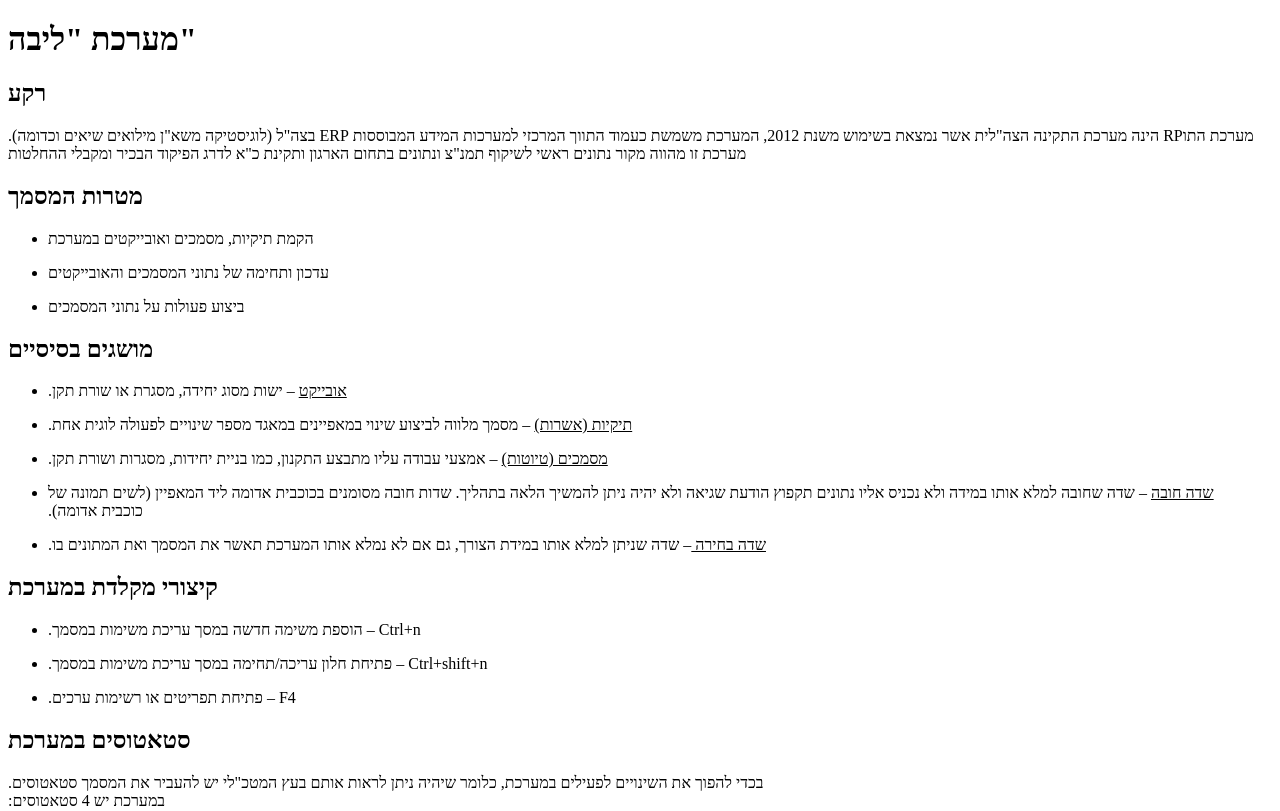
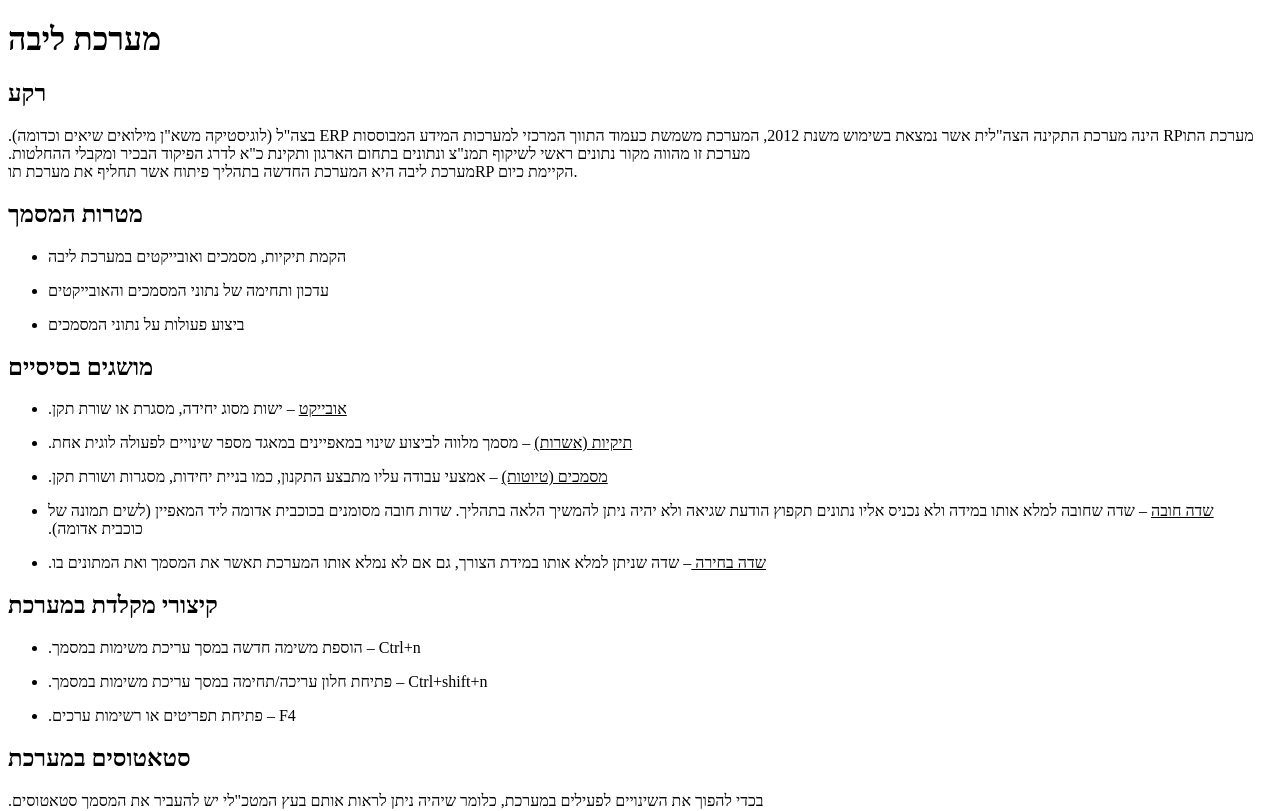
Before and after one commit to Jiggle-89/docs, a Next.js app: page /tkina/tkinatoarp/liba in a window 1280 px wide. Shown: the top 811 px of the page. Built offline with nearby package versions, Linux system fonts and the light colour scheme.

Commit message:
עדכנתי את הרקע והורדתי גרשיים לליבה

```diff
--- a/pages/tkina/tkinatoarp/liba.mdx
+++ b/pages/tkina/tkinatoarp/liba.mdx
@@ -1,9 +1,9 @@
-# מערכת "ליבה"
+# מערכת ליבה
 
  ## רקע
-<p><span lang="he" dir="rtl">מערכת התוRP הינה מערכת התקינה הצה"לית אשר נמצאת בשימוש משנת 2012, המערכת משמשת כעמוד התווך המרכזי למערכות המידע המבוססות&nbsp;ERP בצה"ל (לוגיסטיקה משא"ן מילואים שיאים וכדומה).</span></p><p><span lang="he" dir="rtl">מערכת זו מהווה מקור נתונים ראשי לשיקוף תמנ"צ ונתונים בתחום הארגון ותקינת כ"א לדרג הפיקוד הבכיר ומקבלי ההחלטות</span></p>
+<p><span lang="he" dir="rtl">מערכת התוRP הינה מערכת התקינה הצה"לית אשר נמצאת בשימוש משנת 2012, המערכת משמשת כעמוד התווך המרכזי למערכות המידע המבוססות&nbsp;ERP בצה"ל (לוגיסטיקה משא"ן מילואים שיאים וכדומה).</span></p><p><span lang="he" dir="rtl">מערכת זו מהווה מקור נתונים ראשי לשיקוף תמנ"צ ונתונים בתחום הארגון ותקינת כ"א לדרג הפיקוד הבכיר ומקבלי ההחלטות.</span></p><p>מערכת ליבה היא המערכת החדשה בתהליך פיתוח אשר תחליף את מערכת תוRP הקיימת כיום.</p>
  ## מטרות המסמך
-<ul><li><span lang="he" dir="rtl">הקמת תיקיות, מסמכים ואובייקטים במערכת</span></li><li><span lang="he" dir="rtl">עדכון ותחימה של נתוני המסמכים והאובייקטים</span></li><li><span lang="he" dir="rtl">ביצוע פעולות על נתוני המסמכים</span></li></ul>
+<ul><li><span lang="he" dir="rtl">הקמת תיקיות, מסמכים ואובייקטים במערכת ליבה</span></li><li><span lang="he" dir="rtl">עדכון ותחימה של נתוני המסמכים והאובייקטים</span></li><li><span lang="he" dir="rtl">ביצוע פעולות על נתוני המסמכים</span></li></ul>
  ## מושגים בסיסיים
 <ul><li><span lang="he" dir="rtl"><u>אובייקט</u> – ישות מסוג יחידה, מסגרת או שורת תקן.</span></li><li><span lang="he" dir="rtl"><u>תיקיות (אשרות)</u> – מסמך מלווה לביצוע שינוי במאפיינים במאגד מספר שינויים לפעולה לוגית אחת.</span></li><li><span lang="he" dir="rtl"><u>מסמכים (טיוטות)</u> – אמצעי עבודה עליו מתבצע התקנון, כמו בניית יחידות, מסגרות ושורת תקן.</span></li><li><span lang="he" dir="rtl"><u>שדה חובה</u> – שדה שחובה למלא אותו במידה ולא נכניס אליו נתונים תקפוץ הודעת שגיאה ולא יהיה ניתן להמשיך הלאה בתהליך. שדות חובה מסומנים בכוכבית אדומה ליד המאפיין (לשים תמונה של כוכבית אדומה).</span></li><li><span lang="he" dir="rtl"><u>שדה בחירה&nbsp;</u>– שדה שניתן למלא אותו במידת הצורך, גם אם לא נמלא אותו המערכת תאשר את המסמך ואת המתונים בו.</span></li></ul>
  ## קיצורי מקלדת במערכת
```
